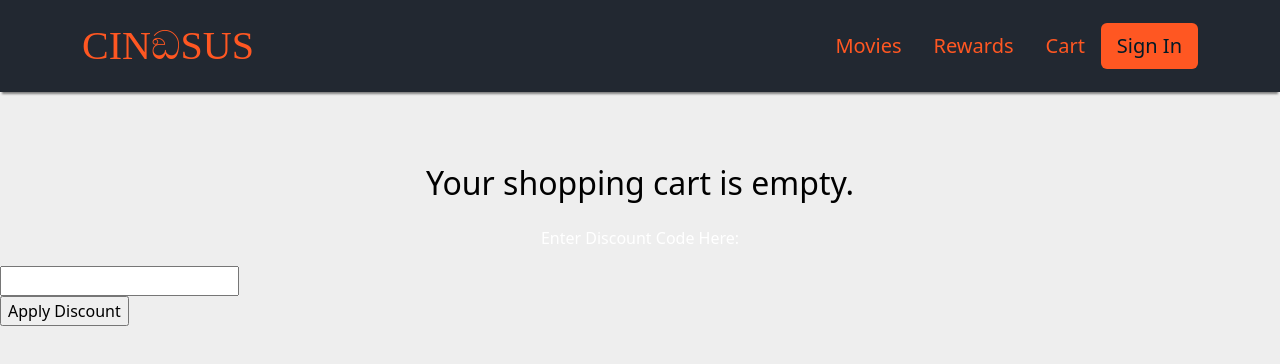
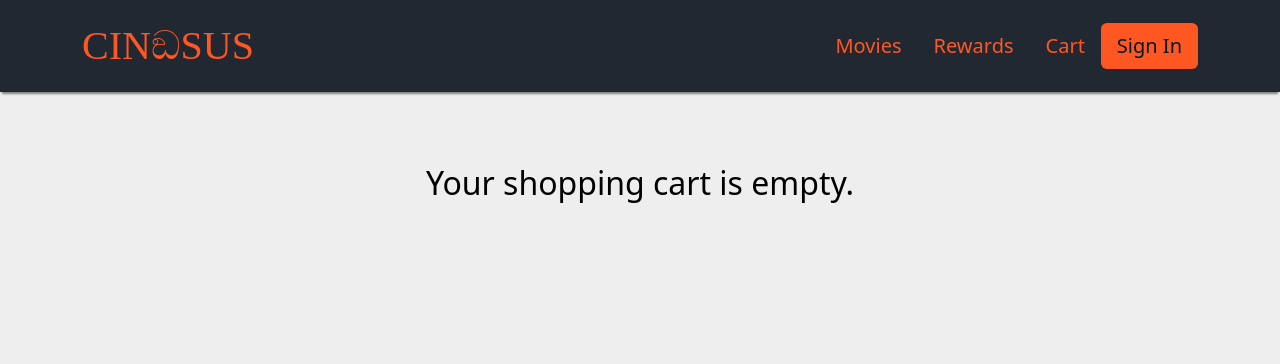
Before and after one commit to Roman363/CineSusWebsite, a website built with webpack: page dist/paymentPage.html in a window 1280 px wide. Built offline with nearby package versions, Linux system fonts and the light colour scheme; some packages are replaced by stand-ins of ours; no server answers; the database is empty.

Commit message:
removed an unused form

```diff
--- a/dist/paymentPage.html
+++ b/dist/paymentPage.html
@@ -128,11 +128,6 @@
         </form>
       </div>
 
-      <form id="discountForm" method="get" action="paymentPage.html">
-        <label>Enter Discount Code Here:</label>
-        <input type="text" name="discountCodeFromUser"><br>
-        <input type="submit" value="Apply Discount">
-      </form>
 
     <script src="paymentPage.bundle.js"></script>
 
```
